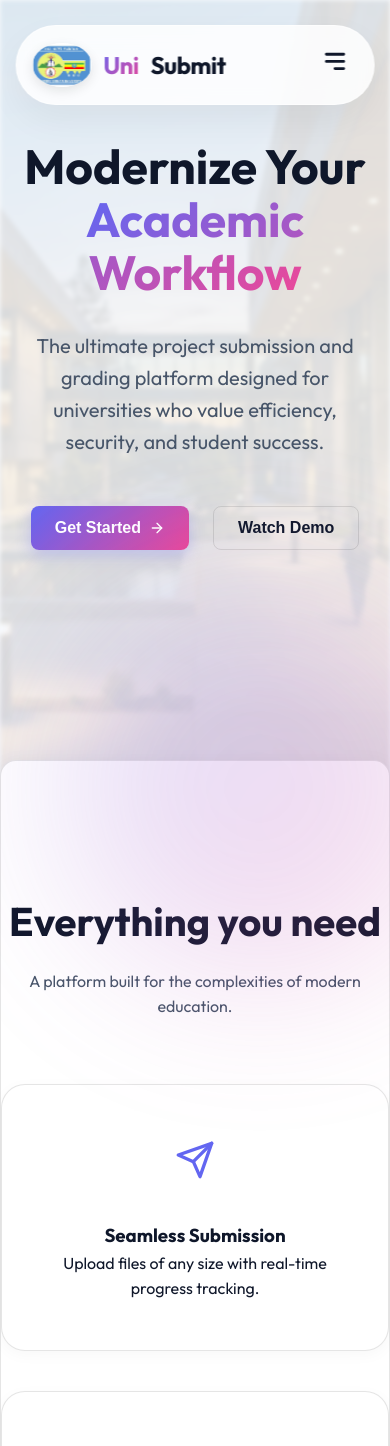
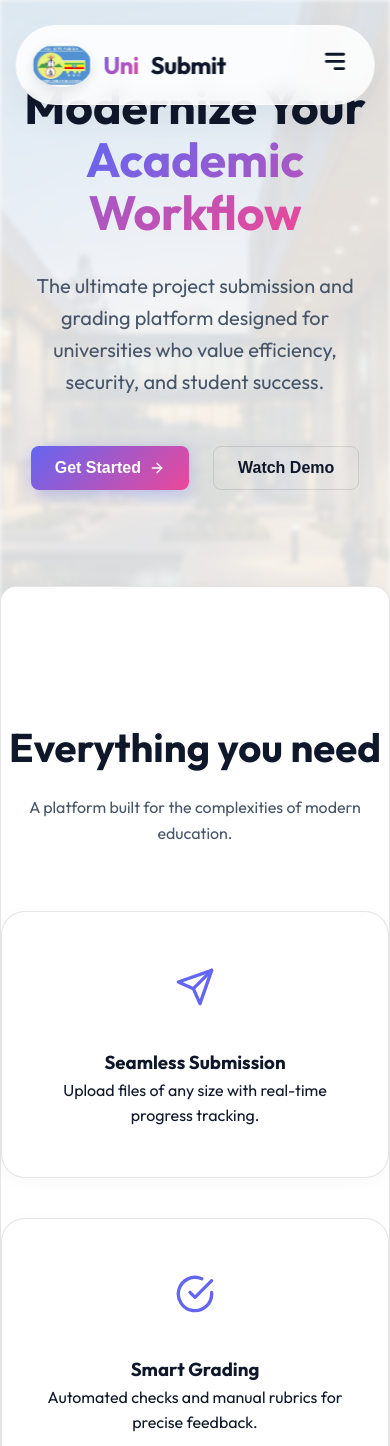
Before and after one commit to Abdurehman95/university-project-submission-system, a React (Vite) app in the folder frontend/: page / in a window 390 px wide. Shown: the top 1446 px of the page. Built offline with nearby package versions, Linux system fonts and the light colour scheme.

Commit message:
updating the home page by improving layouts

```diff
--- a/frontend/src/pages/Home/Home.css
+++ b/frontend/src/pages/Home/Home.css
@@ -2,9 +2,9 @@
   display: flex;
   align-items: center;
   justify-content: space-between;
-  min-height: 90vh;
-  padding-top: 100px;
-  gap: 4rem;
+  min-height: auto;
+  padding-top: 40px;
+  gap: 2rem;
 }
 
 .hero-content {
@@ -36,73 +36,37 @@
 
 .hero-visual {
   flex: 1;
+  display: flex;
+  justify-content: center;
+  align-items: center;
   position: relative;
+  padding: 2rem;
+}
+
+.hero-image-container {
+  position: relative;
+  width: 100%;
+  max-width: 500px;
   display: flex;
   align-items: center;
   justify-content: center;
 }
 
-.logo-visual-container {
+
+
+.hero-main-img {
   width: 100%;
-  max-width: 450px;
-  z-index: 2;
-  display: flex;
-  justify-content: center;
-  align-items: center;
+  height: auto;
+  max-width: 600px;
+  mix-blend-mode: multiply;
+  filter: drop-shadow(0 10px 30px rgba(0, 0, 0, 0.05));
+  transition: transform 0.5s ease;
 }
 
-.hero-logo-img {
-  width: 100%;
-  height: auto;
-  max-width: 350px;
-  filter: drop-shadow(0 20px 40px rgba(0, 0, 0, 0.15));
-  animation: logo-float 6s ease-in-out infinite;
+.hero-main-img:hover {
+  transform: scale(1.02) translateY(-10px);
 }
 
-@keyframes logo-float {
-
-  0%,
-  100% {
-    transform: translateY(0);
-  }
-
-  50% {
-    transform: translateY(-20px);
-  }
-}
-
-.red {
-  background: #ff5f56;
-}
-
-.yellow {
-  background: #ffbd2e;
-}
-
-.green {
-  background: #27c93f;
-}
-
-.visual-blob {
-  position: absolute;
-  width: 400px;
-  height: 400px;
-  background: var(--color-accent-gradient);
-  filter: blur(80px);
-  opacity: 0.2;
-  border-radius: 50%;
-  animation: float-blob 10s infinite alternate;
-}
-
-@keyframes float-blob {
-  from {
-    transform: translate(-20%, -20%);
-  }
-
-  to {
-    transform: translate(20%, 20%);
-  }
-}
 
 .features-grid {
   display: grid;
@@ -157,7 +121,7 @@
   .hero {
     flex-direction: column;
     text-align: center;
-    padding-top: 140px;
+    padding-top: 80px;
   }
 
   .hero-subtitle {
```
